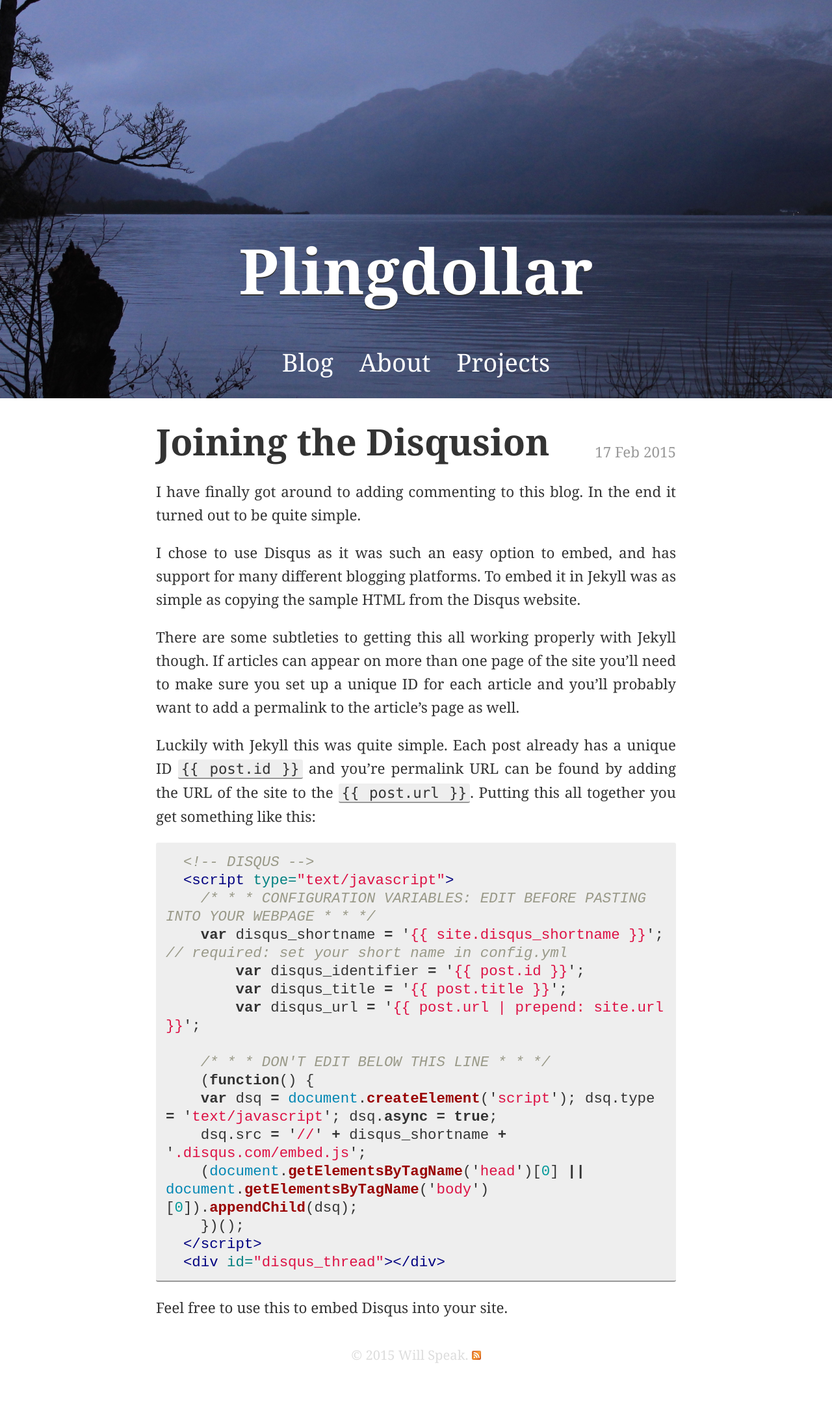
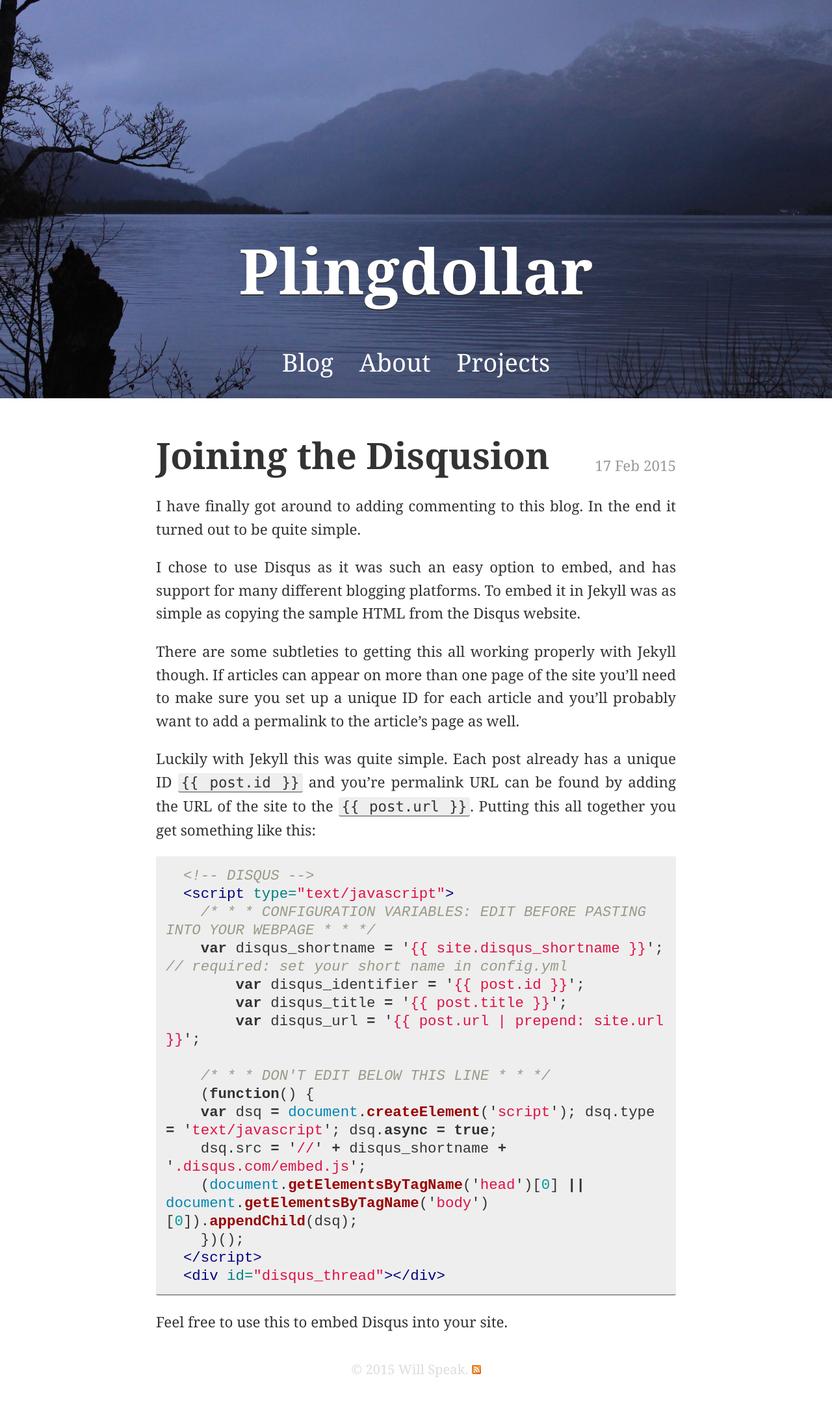
Before and after one commit to iwillspeak/iwillspeak.github.io, a Jekyll site: the page built from index.html, in a window 1280 px wide. Shown: the whole page at 65% size. Built offline with Jekyll 4.4.1, drawn with Linux system fonts in a browser that asks for light colours; comment, search, counter and statistics services are not loaded; before the commit the page ends 2140 px from its top, so only the background shows below that.

Commit message:
Improve Header Padding

```diff
--- a/_includes/common.css
+++ b/_includes/common.css
@@ -15,6 +15,10 @@ header {
 	display: block;
 	overflow: hidden;
 	width: 100%;
+}
+
+#mainpage_header {
+	margin-bottom: 2.2em;
 }
 
 header h1 {
```
